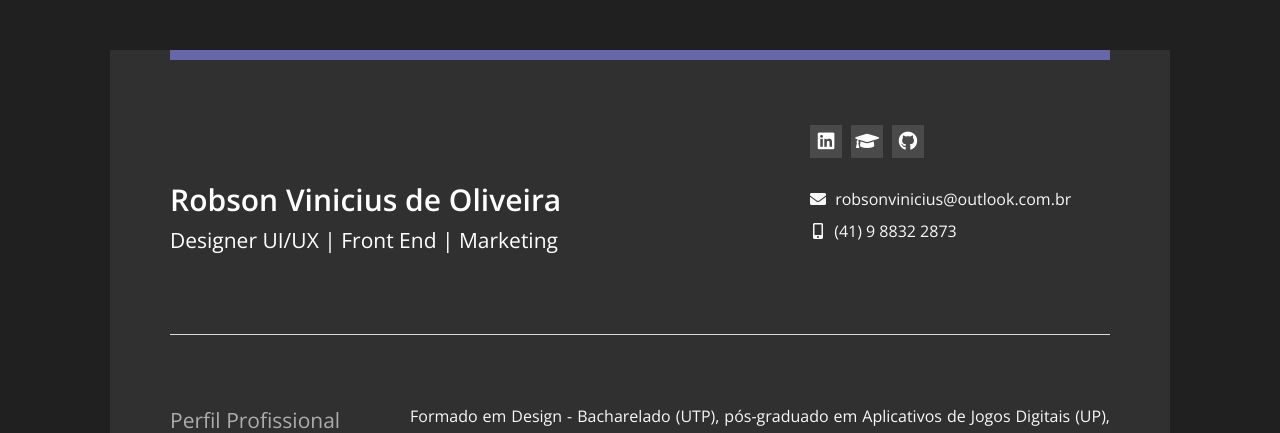
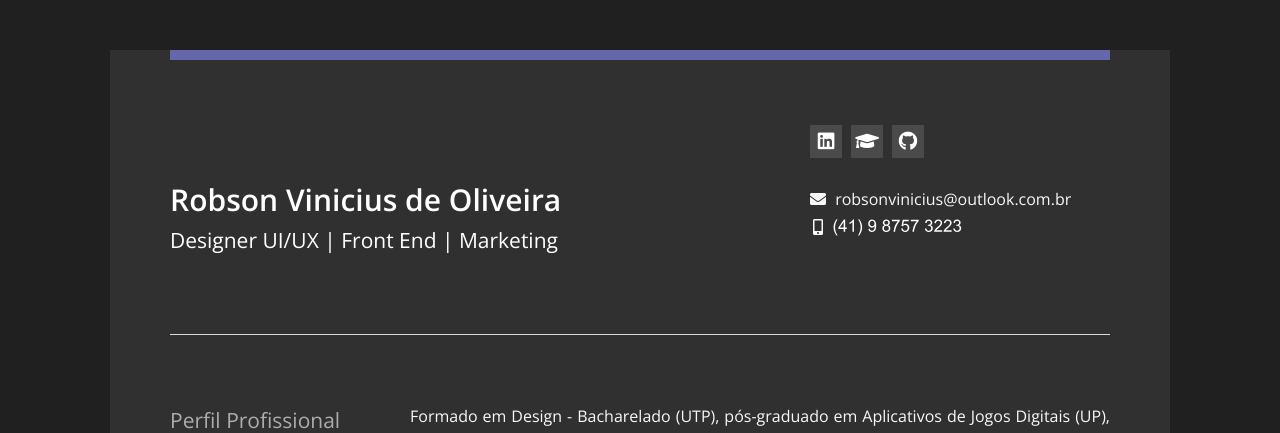
Before and after one commit to RobsonVinicius/robsondesigner, a PHP site: page /cv/index.html in a window 1280 px wide. Shown: the top 433 px of the page. Run offline with PHP 8.4, Linux system fonts and the light colour scheme; some libraries are stand-ins or nearby versions.

Commit message:
Update contact

```diff
--- a/cv/css/base.css
+++ b/cv/css/base.css
@@ -251,6 +251,14 @@
 		margin-left: 7px;
 	}
 
+	.ml-8 {
+		margin-left: 8px;
+	}
+
+	.ml-9 {
+		margin-left: 9px;
+	}
+
 	.hr {
 		border-top: 1px solid #efefef;
 		margin: 30px 0;
--- a/cv/css/layout.css
+++ b/cv/css/layout.css
@@ -68,7 +68,13 @@ padding: 5px;
 border: 1px solid #dadada;
 }
 
+.fone-number {
+  display: flex;
+}
 
+.fone-number .fa-mobile-alt  {
+  padding-top: 4px;
+}
 
 .cv-section-title h1 { padding-top: 50px; }
 
@@ -405,6 +411,10 @@ float: none;
 margin: 0 auto;
 }
 
+.contact {
+  margin-bottom: 4px !important;
+}
+
 .period { float: none; }
 
 /* Portfolio Items */
--- a/cv/index.html
+++ b/cv/index.html
@@ -70,9 +70,13 @@
                 <i class="fab fa-github"></i>
               </a>
             </div>
-            <p class="last">
+            <p class="last contact">
               <i class="fas fa-envelope"></i> <span class="ml-5 contact-mail">robsonvinicius@outlook.com.br</span><br>
-              <i class="fas fa-mobile-alt ml-3"></i> <span class="ml-7 contact-phone">(41) 9 8832 2873</span>
+              <!-- <i class="fas fa-mobile-alt ml-3"></i> <span class="ml-7 contact-phone">(41) 9 8832 2873</span> -->
+              <div class="fone-number">
+                <i class="fas fa-mobile-alt ml-3"></i>
+                <span class="ml-9 contact-phone"><img src="img/fone.svg" width="130" /></span>
+              </div>
             </p>
           </div>
         </div>
```
Also changed, not shown: cv/img/fone.svg (added).
